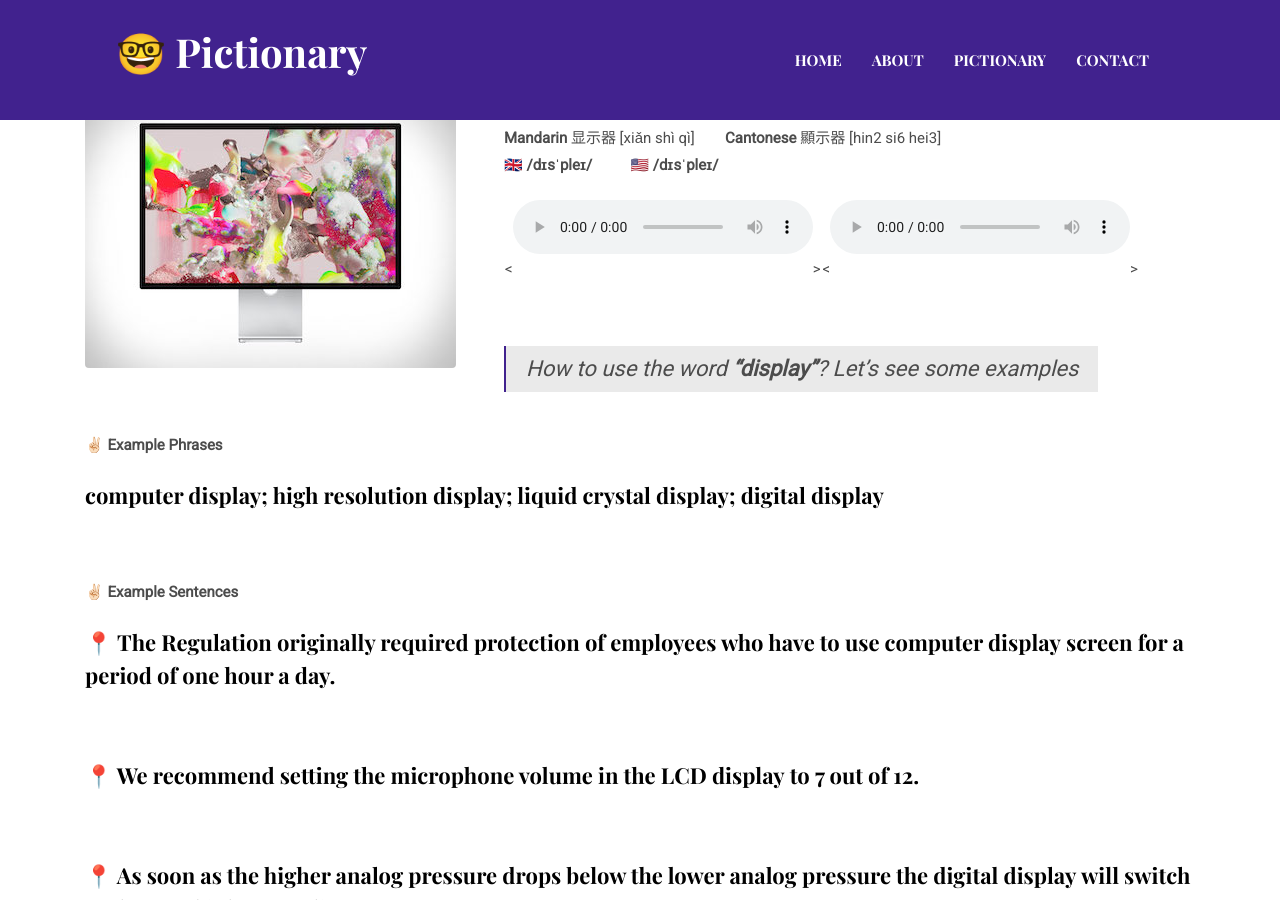
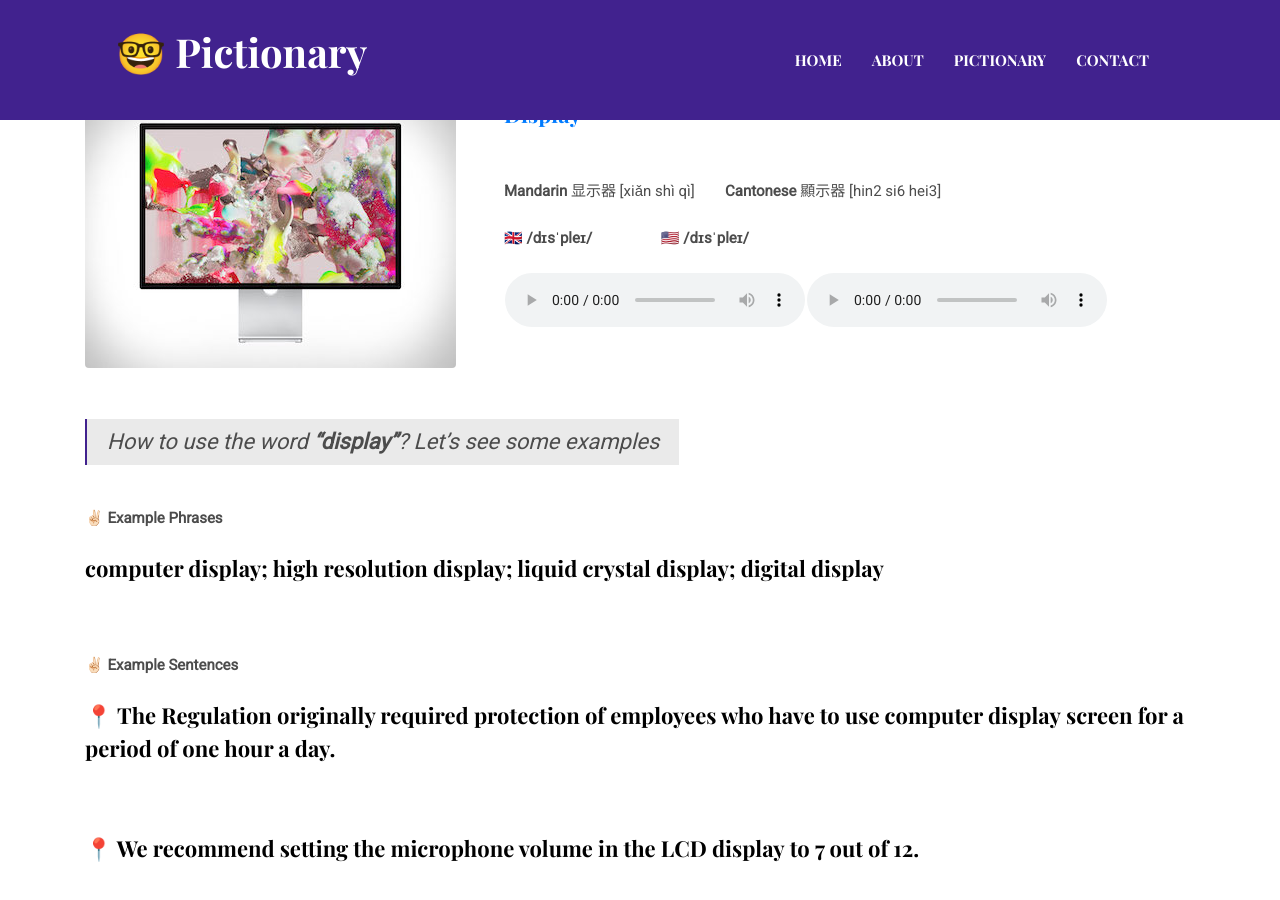
Before and after one commit to a1g5/a1g5.github.io, a Jekyll site: the page built from _posts/2023-02-20-display.markdown, in a window 1280 px wide and 900 px high, scrolled down 625 px. Built offline with Jekyll 4.4.1, drawn with Linux system fonts in a browser that asks for light colours.

Commit message:
Update 2023-02-20-display.markdown

```diff
--- a/_posts/2023-02-20-display.markdown
+++ b/_posts/2023-02-20-display.markdown
@@ -4,19 +4,22 @@ title:  👇 What's name of this screen?
 image:  /assets/images/blog/post-1.jpg
 
 ---
-<B>[Display](https://dictionary.cambridge.org/dictionary/english-chinese-traditional/display)</B>
+**<B>[Display](https://dictionary.cambridge.org/dictionary/english-chinese-traditional/display)</B>**
+
 <br>
-<B>Mandarin</B> 显示器 [xiǎn shì qì] &ensp;&ensp;&ensp; <B>Cantonese</B> 顯示器 [hin2 si6 hei3]<br>
-🇬🇧 <B>/dɪsˈpleɪ/</B>  &ensp;&ensp;&ensp;&ensp; 🇺🇸 <B>/dɪsˈpleɪ/</B>
+<B>Mandarin</B> 显示器 [xiǎn shì qì] &ensp;&ensp;&ensp; <B>Cantonese</B> 顯示器 [hin2 si6 hei3]
+<br>
+
+🇬🇧 <B>/dɪsˈpleɪ/</B>  &ensp;&ensp;&ensp;&ensp;&ensp;&ensp;&ensp;&ensp; 🇺🇸 <B>/dɪsˈpleɪ/</B>
 <table><tr>
-<td><<audio controls="controls">
+<td><audio controls="controls">
   <source src="/assets/audio/display-gb.mp3" type="audio/mpeg">
 <embed height="100" width="100" src="/i/song.mp3" />
-</audio>></td>
-<td><<audio controls="controls">
+</audio></td>
+<td><audio controls="controls">
   <source src="/assets/audio/display-us.mp3" type="audio/mpeg">
 <embed height="100" width="100" src="/i/song.mp3" />
-</audio>></td>
+</audio></td>
 </tr></table>
 
 <br>
```
